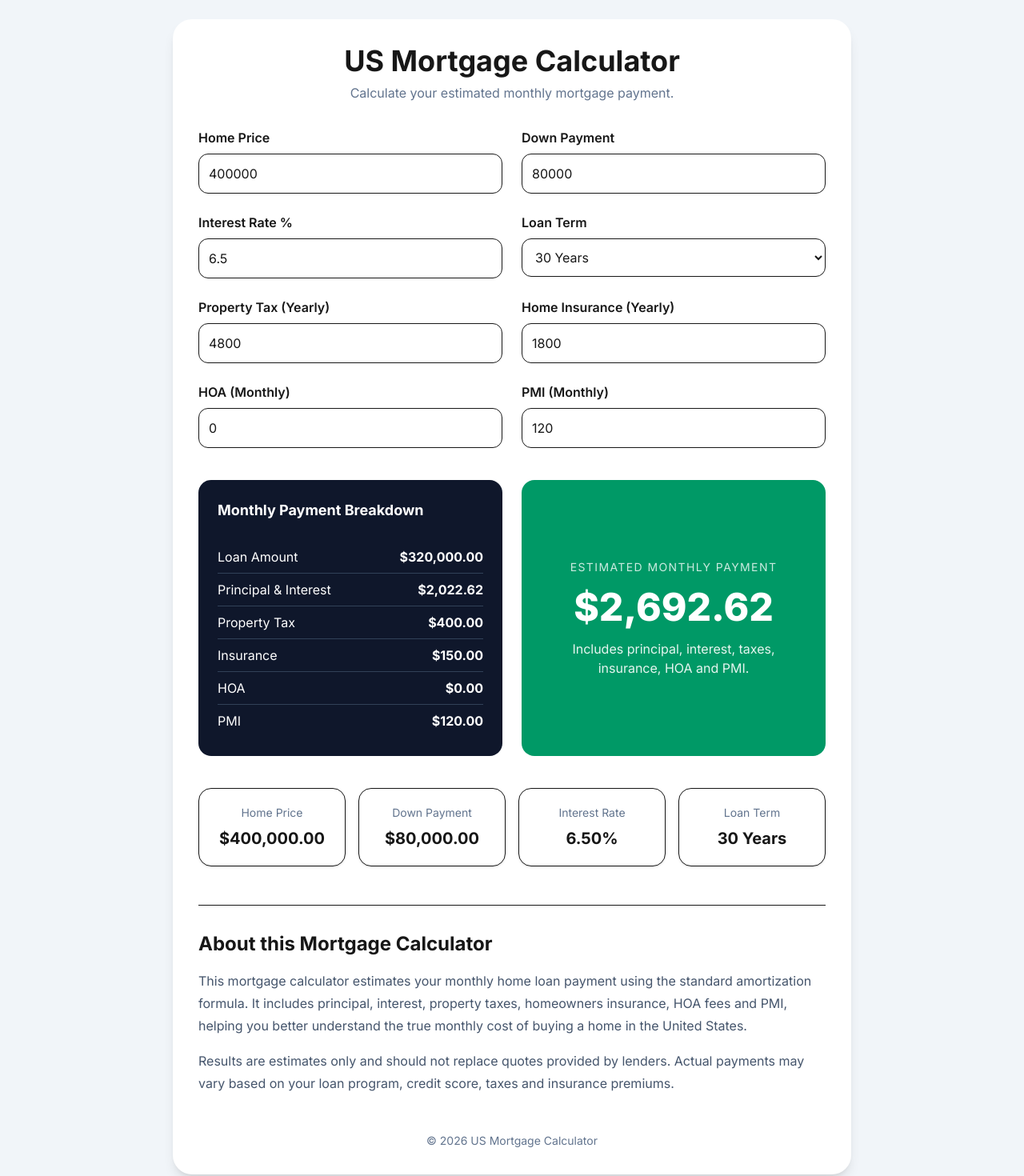
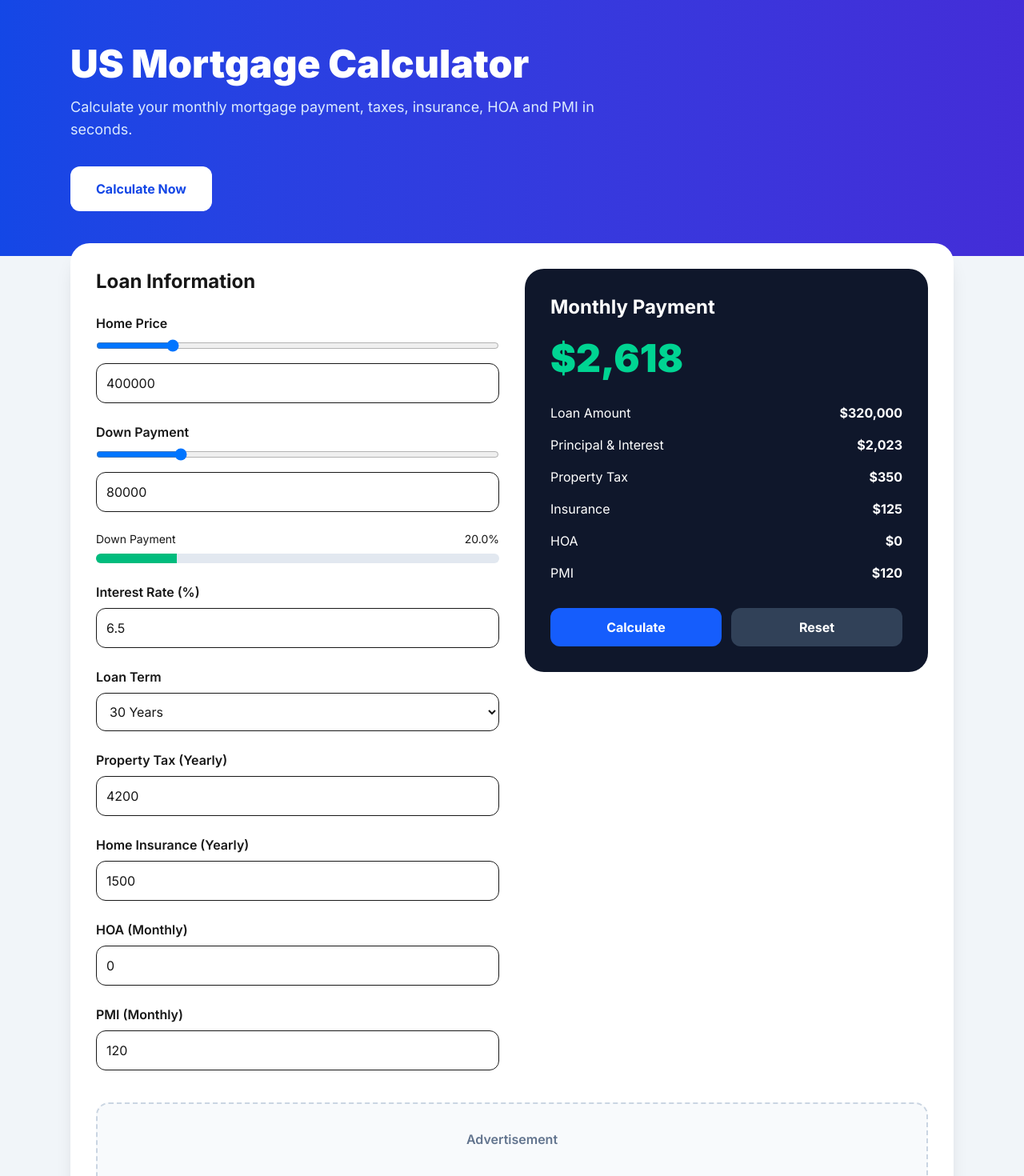
Before and after one commit to nandoporto41-web/mortgage-calculator, a Next.js app: page / in a window 1280 px wide. Shown: the top 1470 px of the page at 80% size. Built offline with nearby package versions, Linux system fonts and the light colour scheme.

Commit message:
fix: direct script integration inside page component

```diff
--- a/app/page.tsx
+++ b/app/page.tsx
@@ -1,38 +1,32 @@
+// PARTE 1/3
+
 "use client";
 
-import React, { useMemo, useState } from "react";
+import { useMemo, useState } from "react";
 import Script from "next/script";
 
-function formatCurrency(value: number) {
-  // Tratamento de segurança caso o valor final não seja um número válido
-  const safeValue = isNaN(value) || !isFinite(value) ? 0 : value;
-  return new Intl.NumberFormat("en-US", {
+const money = (v: number) =>
+  new Intl.NumberFormat("en-US", {
     style: "currency",
     currency: "USD",
-    maximumFractionDigits: 2,
-  }).format(safeValue);
-}
+    maximumFractionDigits: 0,
+  }).format(v);
 
-function calculateMortgage(
-  loanAmount: number,
-  annualRate: number,
+function mortgage(
+  principal: number,
+  rate: number,
   years: number
 ) {
-  // Evita quebra caso anos ou taxa sejam apagados ou fiquem zerados
-  const safeYears = years || 30;
-  const monthlyRate = (annualRate || 0) / 100 / 12;
-  const payments = safeYears * 12;
+  const r = rate / 100 / 12;
+  const n = years * 12;
 
-  if (monthlyRate === 0) {
-    return loanAmount / payments;
-  }
+  if (r === 0) return principal / n;
 
-  const payment =
-    (loanAmount *
-      (monthlyRate * Math.pow(1 + monthlyRate, payments))) /
-    (Math.pow(1 + monthlyRate, payments) - 1);
-
-  return isNaN(payment) || !isFinite(payment) ? 0 : payment;
+  return (
+    principal *
+    ((r * Math.pow(1 + r, n)) /
+      (Math.pow(1 + r, n) - 1))
+  );
 }
 
 export default function Home() {
@@ -40,31 +34,40 @@ export default function Home() {
   const [downPayment, setDownPayment] = useState(80000);
   const [interestRate, setInterestRate] = useState(6.5);
   const [loanYears, setLoanYears] = useState(30);
-
-  const [propertyTax, setPropertyTax] = useState(4800);
-  const [insurance, setInsurance] = useState(1800);
+  const [propertyTax, setPropertyTax] = useState(4200);
+  const [insurance, setInsurance] = useState(1500);
   const [hoa, setHoa] = useState(0);
   const [pmi, setPmi] = useState(120);
 
-  const loanAmount = Math.max(homePrice - downPayment, 0);
+  const loanAmount = Math.max(
+    homePrice - downPayment,
+    0
+  );
 
-  const principalInterest = useMemo(() => {
-    return calculateMortgage(
+  const principalInterest = useMemo(
+    () =>
+      mortgage(
         loanAmount,
         interestRate,
         loanYears
+      ),
+    [loanAmount, interestRate, loanYears]
   );
-  }, [loanAmount, interestRate, loanYears]);
 
-  const monthlyTax = (propertyTax || 0) / 12;
-  const monthlyInsurance = (insurance || 0) / 12;
+  const monthlyTax = propertyTax / 12;
+  const monthlyInsurance = insurance / 12;
 
-  const totalMonthly =
+  const total =
     principalInterest +
     monthlyTax +
     monthlyInsurance +
-    (hoa || 0) +
-    (pmi || 0);
+    hoa +
+    pmi;
+
+  const downPercent = Math.min(
+    (downPayment / homePrice) * 100,
+    100
+  );
 
   return (
     <div className="min-h-screen bg-slate-100">
@@ -74,92 +77,148 @@ export default function Home() {
         strategy="afterInteractive"
       />
 
-      <div className="max-w-4xl mx-auto p-6">
+      <Script
+        src="https://omg10.com/4/11259367"
+        strategy="lazyOnload"
+      />
 
-        <div className="bg-white rounded-3xl shadow-lg p-8">
+      <section className="bg-gradient-to-r from-blue-700 to-indigo-700 text-white">
 
-          <h1 className="text-4xl font-bold text-center">
+        <div className="max-w-6xl mx-auto px-6 py-14">
+
+          <h1 className="text-5xl font-black">
             US Mortgage Calculator
           </h1>
 
-          <p className="text-center text-slate-500 mt-2">
-            Calculate your estimated monthly mortgage payment.
+          <p className="mt-4 text-lg text-blue-100 max-w-2xl">
+            Calculate your monthly mortgage payment,
+            taxes, insurance, HOA and PMI in seconds.
           </p>
 
-          <div className="grid md:grid-cols-2 gap-6 mt-8">
+          <button
+            className="mt-8 bg-white text-blue-700 px-8 py-4 rounded-xl font-bold hover:scale-105 transition"
+            onClick={() =>
+              window.scrollTo({
+                top: 450,
+                behavior: "smooth",
+              })
+            }
+          >
+            Calculate Now
+          </button>
+
+        </div>
+
+      </section>
+
+      <main className="max-w-6xl mx-auto p-6 -mt-10">
+
+        <div className="bg-white rounded-3xl shadow-xl p-8">
+
+          <div className="grid lg:grid-cols-2 gap-8">
 
             <div>
+
+              <h2 className="text-2xl font-bold mb-6">
+                Loan Information
+              </h2>
 
               <label className="font-semibold">
                 Home Price
               </label>
 
               <input
-                type="number"
-                className="w-full border rounded-xl p-3 mt-2"
+                type="range"
+                min={50000}
+                max={2000000}
+                step={5000}
                 value={homePrice}
                 onChange={(e) =>
                   setHomePrice(Number(e.target.value))
                 }
+                className="w-full mt-2"
               />
 
-            </div>
-
-            <div>
-
+              <input
+                type="number"
+                value={homePrice}
+                onChange={(e)=>
+                  setHomePrice(Number(e.target.value))
+                }
+                className="w-full border rounded-xl p-3 mt-2 mb-6"
+              />
               <label className="font-semibold">
                 Down Payment
               </label>
 
               <input
-                type="number"
-                className="w-full border rounded-xl p-3 mt-2"
+                type="range"
+                min={0}
+                max={homePrice}
+                step={1000}
                 value={downPayment}
                 onChange={(e) =>
                   setDownPayment(Number(e.target.value))
                 }
+                className="w-full mt-2"
               />
+
+              <input
+                type="number"
+                value={downPayment}
+                onChange={(e) =>
+                  setDownPayment(
+                    Math.min(Number(e.target.value), homePrice)
+                  )
+                }
+                className="w-full border rounded-xl p-3 mt-2 mb-6"
+              />
+
+              <div className="mb-6">
+
+                <div className="flex justify-between text-sm mb-2">
+                  <span>Down Payment</span>
+                  <span>{downPercent.toFixed(1)}%</span>
+                </div>
+
+                <div className="h-3 bg-slate-200 rounded-full overflow-hidden">
+                  <div
+                    className="h-full bg-emerald-500"
+                    style={{ width: `${downPercent}%` }}
+                  />
+                </div>
 
               </div>
 
-            <div>
-
               <label className="font-semibold">
-                Interest Rate %
+                Interest Rate (%)
               </label>
 
               <input
                 type="number"
                 step="0.01"
-                className="w-full border rounded-xl p-3 mt-2"
                 value={interestRate}
                 onChange={(e) =>
                   setInterestRate(Number(e.target.value))
                 }
+                className="w-full border rounded-xl p-3 mt-2 mb-6"
               />
-
-            </div>
-
-            <div>
 
               <label className="font-semibold">
                 Loan Term
               </label>
 
               <select
-                className="w-full border rounded-xl p-3 mt-2"
                 value={loanYears}
                 onChange={(e) =>
                   setLoanYears(Number(e.target.value))
                 }
+                className="w-full border rounded-xl p-3 mt-2 mb-6"
               >
                 <option value={15}>15 Years</option>
                 <option value={20}>20 Years</option>
                 <option value={30}>30 Years</option>
               </select>
-
-            </div>
-            <div>
 
               <label className="font-semibold">
                 Property Tax (Yearly)
@@ -167,16 +226,12 @@ export default function Home() {
 
               <input
                 type="number"
-                className="w-full border rounded-xl p-3 mt-2"
                 value={propertyTax}
                 onChange={(e) =>
                   setPropertyTax(Number(e.target.value))
                 }
+                className="w-full border rounded-xl p-3 mt-2 mb-6"
               />
-
-            </div>
-
-            <div>
 
               <label className="font-semibold">
                 Home Insurance (Yearly)
@@ -184,16 +239,12 @@ export default function Home() {
 
               <input
                 type="number"
-                className="w-full border rounded-xl p-3 mt-2"
                 value={insurance}
                 onChange={(e) =>
                   setInsurance(Number(e.target.value))
                 }
+                className="w-full border rounded-xl p-3 mt-2 mb-6"
               />
-
-            </div>
-
-            <div>
 
               <label className="font-semibold">
                 HOA (Monthly)
@@ -201,16 +252,12 @@ export default function Home() {
 
               <input
                 type="number"
-                className="w-full border rounded-xl p-3 mt-2"
                 value={hoa}
                 onChange={(e) =>
                   setHoa(Number(e.target.value))
                 }
+                className="w-full border rounded-xl p-3 mt-2 mb-6"
               />
-
-            </div>
-
-            <div>
 
               <label className="font-semibold">
                 PMI (Monthly)
@@ -218,137 +265,193 @@ export default function Home() {
 
               <input
                 type="number"
-                className="w-full border rounded-xl p-3 mt-2"
                 value={pmi}
                 onChange={(e) =>
                   setPmi(Number(e.target.value))
                 }
+                className="w-full border rounded-xl p-3 mt-2"
               />
 
             </div>
 
+            <div>
+
+              <div className="bg-slate-900 rounded-3xl p-8 text-white">
+
+                <h2 className="text-2xl font-bold mb-6">
+                  Monthly Payment
+                </h2>
+
+                <div className="text-5xl font-black text-emerald-400">
+                  {money(total)}
                 </div>
 
-          <div className="mt-10 grid md:grid-cols-2 gap-6">
+                <div className="mt-8 space-y-4">
 
-            <div className="bg-slate-900 text-white rounded-2xl p-6">
-
-              <h2 className="text-lg font-bold mb-6">
-                Monthly Payment Breakdown
-              </h2>
-
-              <div className="flex justify-between py-2 border-b border-slate-700">
+                  <div className="flex justify-between">
                     <span>Loan Amount</span>
-                <strong>{formatCurrency(loanAmount)}</strong>
+                    <strong>{money(loanAmount)}</strong>
                   </div>
 
-              <div className="flex justify-between py-2 border-b border-slate-700">
+                  <div className="flex justify-between">
                     <span>Principal & Interest</span>
-                <strong>{formatCurrency(principalInterest)}</strong>
+                    <strong>{money(principalInterest)}</strong>
                   </div>
 
-              <div className="flex justify-between py-2 border-b border-slate-700">
+                  <div className="flex justify-between">
                     <span>Property Tax</span>
-                <strong>{formatCurrency(monthlyTax)}</strong>
+                    <strong>{money(monthlyTax)}</strong>
                   </div>
 
-              <div className="flex justify-between py-2 border-b border-slate-700">
+                  <div className="flex justify-between">
                     <span>Insurance</span>
-                <strong>{formatCurrency(monthlyInsurance)}</strong>
+                    <strong>{money(monthlyInsurance)}</strong>
                   </div>
 
-              <div className="flex justify-between py-2 border-b border-slate-700">
+                  <div className="flex justify-between">
                     <span>HOA</span>
-                <strong>{formatCurrency(hoa)}</strong>
+                    <strong>{money(hoa)}</strong>
                   </div>
 
-              <div className="flex justify-between py-2">
+                  <div className="flex justify-between">
                     <span>PMI</span>
-                <strong>{formatCurrency(pmi)}</strong>
+                    <strong>{money(pmi)}</strong>
                   </div>
 
                 </div>
 
-            <div className="bg-emerald-600 rounded-2xl text-white flex flex-col justify-center items-center p-8">
+                <div className="grid grid-cols-2 gap-3 mt-8">
 
-              <p className="uppercase tracking-widest text-sm opacity-80">
-                Estimated Monthly Payment
-              </p>
+                  <button
+                    className="bg-blue-600 hover:bg-blue-700 rounded-xl py-3 font-bold"
+                  >
+                    Calculate
+                  </button>
 
-              <h2 className="text-5xl font-extrabold mt-4">
-                {formatCurrency(totalMonthly)}
-              </h2>
-
-              <p className="mt-4 text-center opacity-90">
-                Includes principal, interest, taxes, insurance,
-                HOA and PMI.
-              </p>
+                  <button
+                    onClick={() => {
+                      setHomePrice(400000);
+                      setDownPayment(80000);
+                      setInterestRate(6.5);
+                      setLoanYears(30);
+                      setPropertyTax(4200);
+                      setInsurance(1500);
+                      setHoa(0);
+                      setPmi(120);
+                    }}
+                    className="bg-slate-700 hover:bg-slate-600 rounded-xl py-3 font-bold"
+                  >
+                    Reset
+                  </button>
 
                 </div>
 
               </div>
-          <div className="mt-10 grid md:grid-cols-4 gap-4">
-
-            <div className="bg-white border rounded-2xl p-5 text-center shadow-sm">
-              <p className="text-slate-500 text-sm">Home Price</p>
-              <h3 className="text-xl font-bold mt-2">
-                {formatCurrency(homePrice)}
-              </h3>
-            </div>
-
-            <div className="bg-white border rounded-2xl p-5 text-center shadow-sm">
-              <p className="text-slate-500 text-sm">Down Payment</p>
-              <h3 className="text-xl font-bold mt-2">
-                {formatCurrency(downPayment)}
-              </h3>
-            </div>
-
-            <div className="bg-white border rounded-2xl p-5 text-center shadow-sm">
-              <p className="text-slate-500 text-sm">Interest Rate</p>
-              <h3 className="text-xl font-bold mt-2">
-                {(interestRate || 0).toFixed(2)}%
-              </h3>
-            </div>
-
-            <div className="bg-white border rounded-2xl p-5 text-center shadow-sm">
-              <p className="text-slate-500 text-sm">Loan Term</p>
-              <h3 className="text-xl font-bold mt-2">
-                {loanYears} Years
-              </h3>
             </div>
 
           </div>
 
-          <div className="mt-12 border-t pt-8">
+          {/* Ad Space */}
+          <div className="my-10 rounded-2xl border-2 border-dashed border-slate-300 p-8 text-center bg-slate-50">
+            <p className="text-slate-500 font-semibold">
+              Advertisement
+            </p>
+            <div id="ad-container" className="mt-4 min-h-[120px]" />
+          </div>
 
-            <h2 className="text-2xl font-bold mb-4">
-              About this Mortgage Calculator
+          {/* FAQ */}
+
+          <section className="mt-12">
+
+            <h2 className="text-3xl font-bold mb-8">
+              Frequently Asked Questions
             </h2>
 
-            <p className="text-slate-600 leading-7">
-              This mortgage calculator estimates your monthly home loan payment
-              using the standard amortization formula. It includes principal,
-              interest, property taxes, homeowners insurance, HOA fees and PMI,
-              helping you better understand the true monthly cost of buying a
-              home in the United States.
+            <div className="space-y-6">
+
+              <div className="border rounded-2xl p-5">
+                <h3 className="font-bold text-lg">
+                  How is my mortgage payment calculated?
+                </h3>
+
+                <p className="text-slate-600 mt-2 leading-7">
+                  We use the standard mortgage amortization formula used
+                  by banks across the United States.
                 </p>
+              </div>
 
-            <p className="text-slate-600 leading-7 mt-4">
-              Results are estimates only and should not replace quotes provided
-              by lenders. Actual payments may vary based on your loan program,
-              credit score, taxes and insurance premiums.
+              <div className="border rounded-2xl p-5">
+                <h3 className="font-bold text-lg">
+                  Does this include taxes?
+                </h3>
+
+                <p className="text-slate-600 mt-2 leading-7">
+                  Yes. Property taxes, insurance, HOA fees and PMI are
+                  included in the estimated monthly payment.
                 </p>
+              </div>
+
+              <div className="border rounded-2xl p-5">
+                <h3 className="font-bold text-lg">
+                  Is this calculator accurate?
+                </h3>
+
+                <p className="text-slate-600 mt-2 leading-7">
+                  Results are estimates based on your inputs and the
+                  standard mortgage formula. Your lender may provide
+                  slightly different numbers.
+                </p>
+              </div>
 
             </div>
 
-          <footer className="mt-12 text-center text-slate-500 text-sm">
+          </section>
+
+          {/* Bottom CTA */}
+
+          <section className="mt-14 rounded-3xl bg-gradient-to-r from-blue-700 to-indigo-700 text-white p-10 text-center">
+
+            <h2 className="text-3xl font-black">
+              Ready to Buy Your Dream Home?
+            </h2>
+
+            <p className="mt-4 text-blue-100 max-w-2xl mx-auto">
+              Estimate your monthly payment instantly and plan your
+              finances with confidence.
+            </p>
+
+            <button
+              onClick={() =>
+                window.scrollTo({
+                  top: 0,
+                  behavior: "smooth",
+                })
+              }
+              className="mt-8 bg-white text-blue-700 px-8 py-4 rounded-xl font-bold hover:scale-105 transition"
+            >
+              Calculate Again
+            </button>
+
+          </section>
+
+          <footer className="mt-14 border-t pt-8 text-center">
+
+            <p className="text-slate-500">
               © {new Date().getFullYear()} US Mortgage Calculator
+            </p>
+
+            <p className="text-slate-400 text-sm mt-2">
+              Built for home buyers across the United States.
+            </p>
+
           </footer>
 
         </div>
 
+      </main>
+
     </div>
 
-    </div>
   );
+
 }
```
Lines whose indentation alone changed are shown as unchanged.
